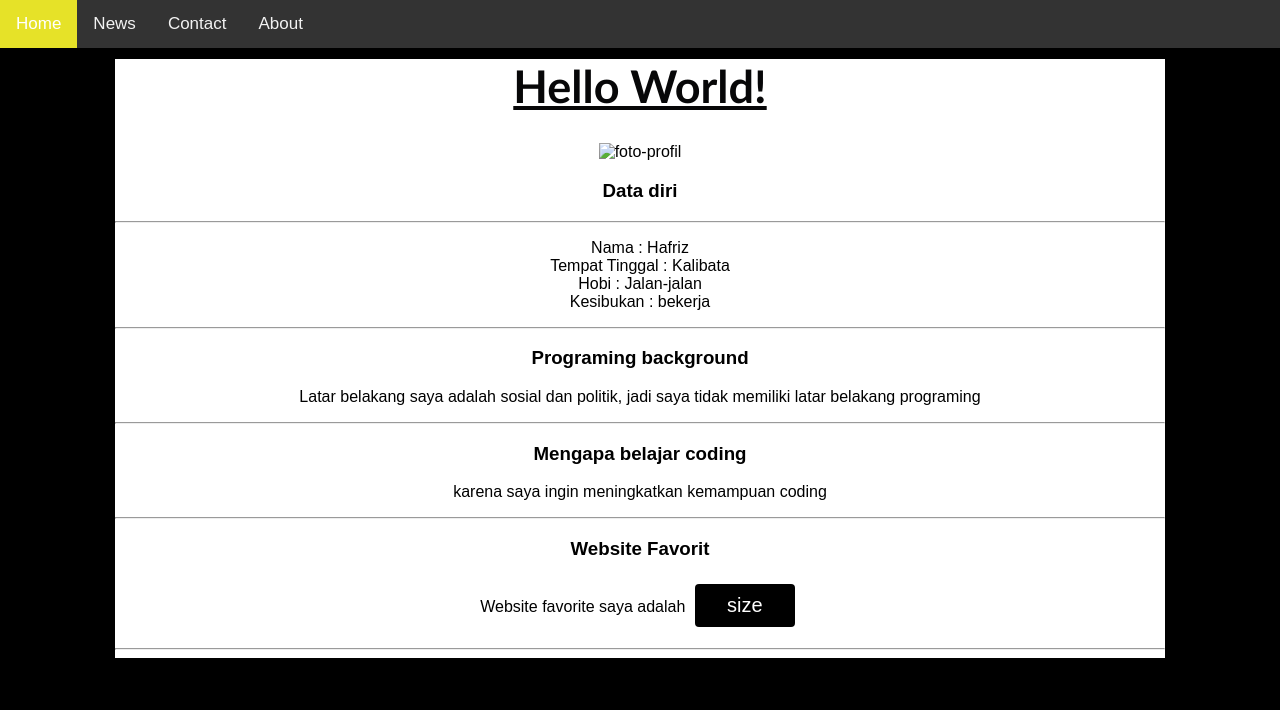
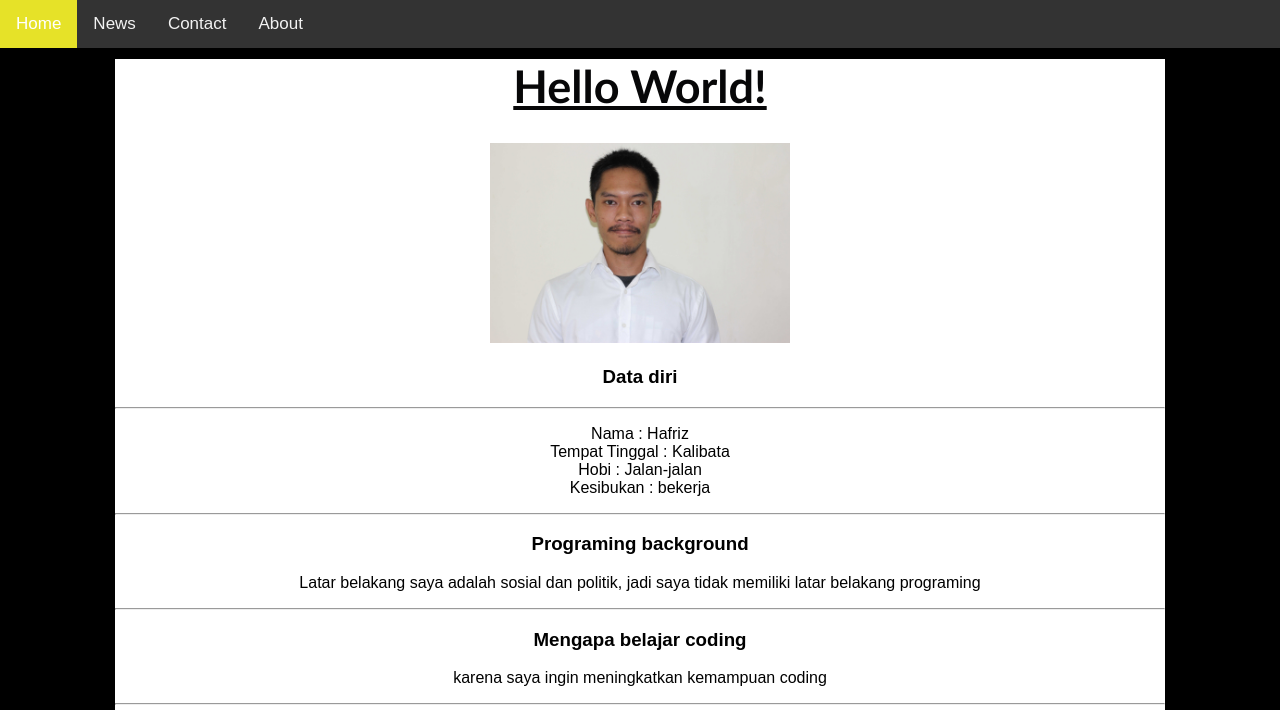
Before and after one commit to hafrizresa/hafrizresa.github.io, a plain HTML site: page index.html in a window 1280 px wide. Shown: the top 710 px of the page. Drawn offline with Linux system fonts and the light colour scheme.

Commit message:
nambahin foto profil

```diff
--- a/index.html
+++ b/index.html
@@ -26,7 +26,7 @@
             <u>Hello World!</u>
         </h1>
         <div class="foto">
-            <img src="img/nwe.jpg" alt="foto-profil" width="300" id="foto">
+            <img src="nwe.jpg" alt="foto-profil" width="300" id="foto">
         </div>
         <h3>Data diri</h3>
         <hr>
```
Also changed, not shown: nwe.jpg (added).
